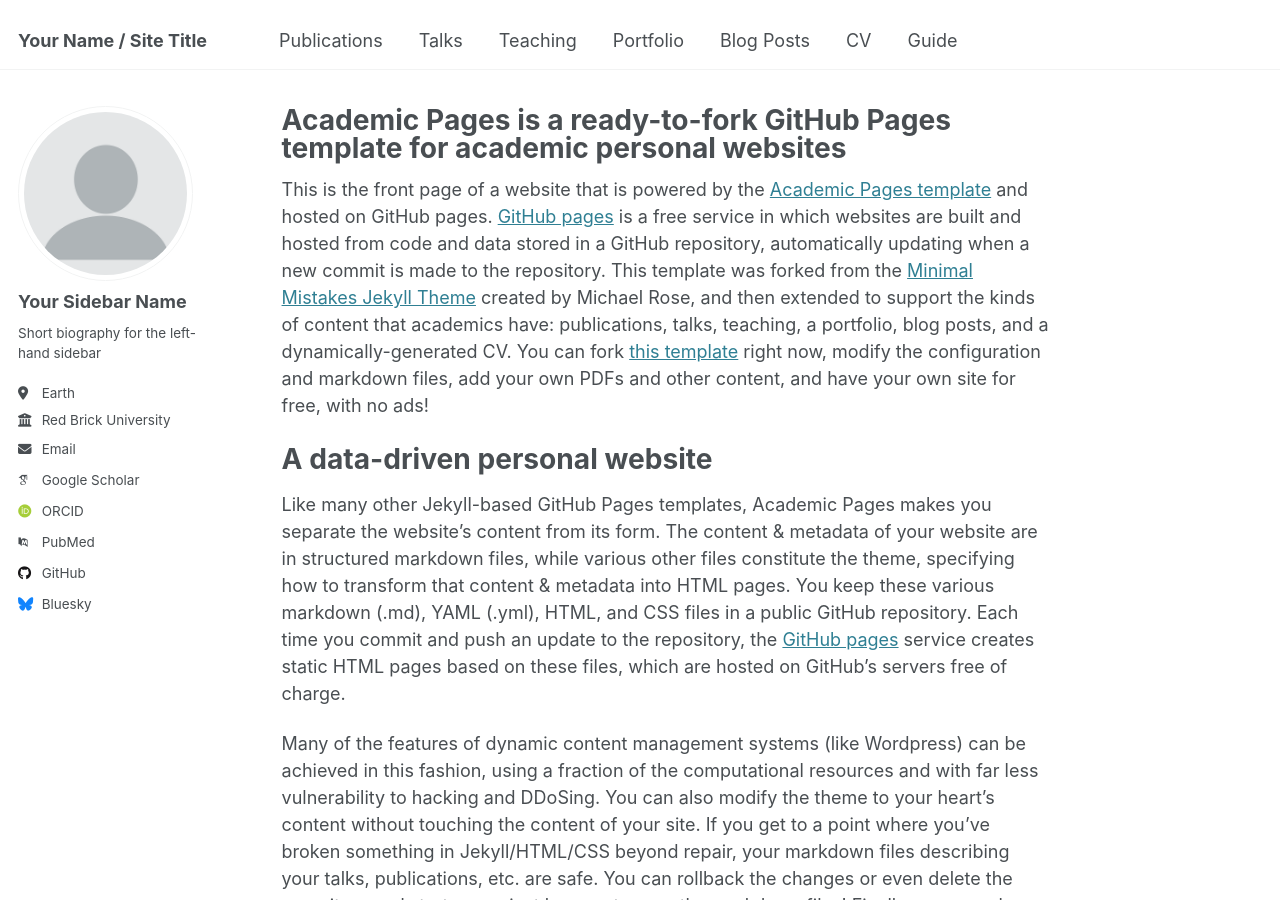
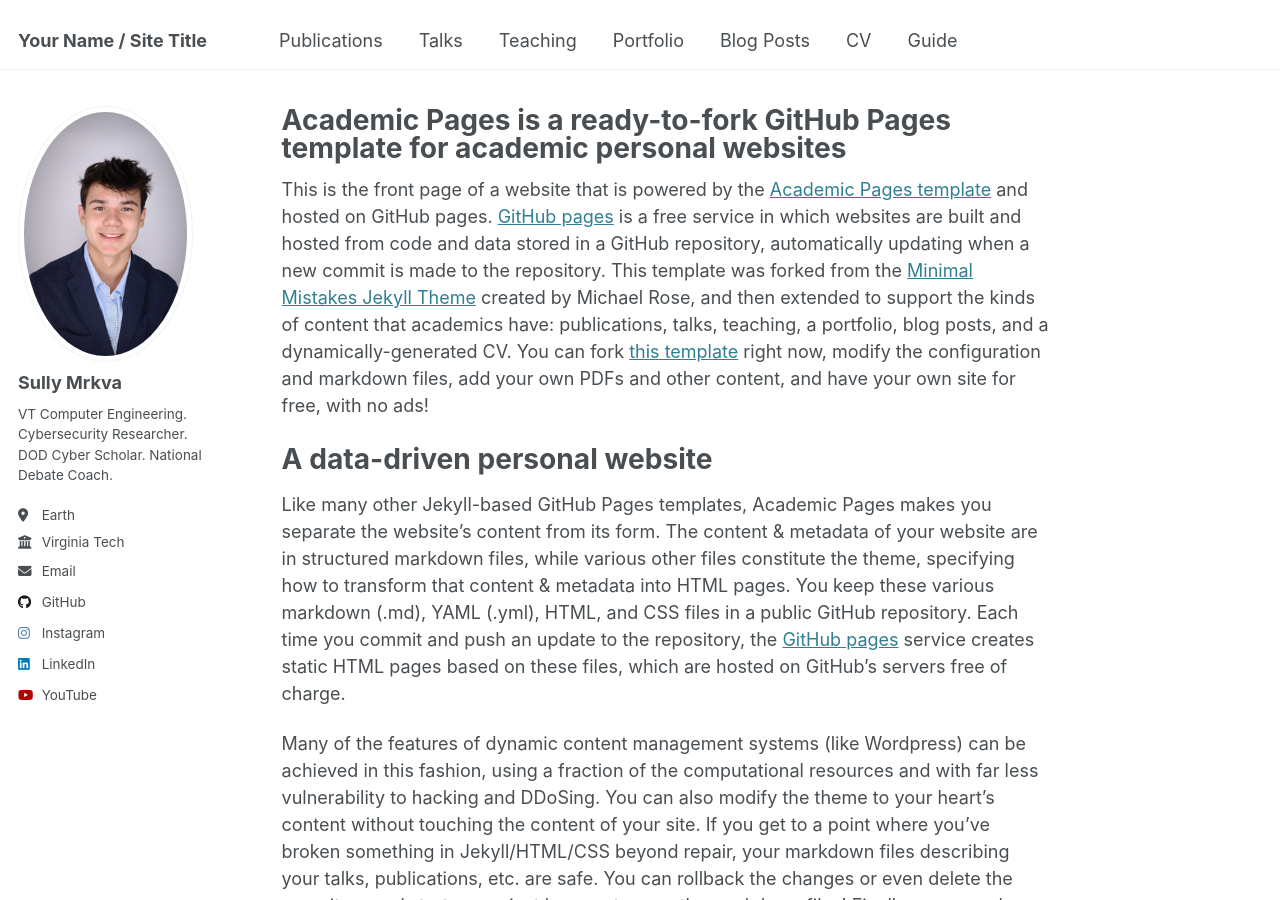
Before and after one commit to SullyM30/SullyM30.github.io, a Jekyll site: the page built from _pages/about.md, in a window 1280 px wide and 900 px high. Built offline with Jekyll 4.4.1, drawn with Linux system fonts in a browser that asks for light colours; some web fonts are replaced.

Commit message:
Iteration 1 of website editing

```diff
--- a/_config.yml
+++ b/_config.yml
@@ -22,22 +22,22 @@ repository               : "academicpages/academicpages.github.io"
 #               Additional customization can be done by editing /_includes/author-profile.html
 author:
   # Biographic information
-  avatar           : "profile.png"
-  name             : "Your Sidebar Name"
+  avatar           : "Professional Headshot.jpg"
+  name             : "Sully Mrkva"
   pronouns         : # example: "she/her"
-  bio              : "Short biography for the left-hand sidebar"
+  bio              : "VT Computer Engineering. Cybersecurity Researcher. DOD Cyber Scholar. National Debate Coach."
   location         : "Earth"
-  employer         : "Red Brick University"
+  employer         : "Virginia Tech"
   uri              : # URL
-  email            : "none@example.org"
+  email            : "sullym@vt.edu"
 
   # Academic websites
   arxiv            : # URL - Update with the correct link to your profile
-  googlescholar    : "https://scholar.google.com/citations?user=PS_CX0AAAAAJ"
+  googlescholar    : # URL
   impactstory      : # URL
-  orcid            : "http://orcid.org/yourorcidurl"
+  orcid            : # URL
   semantic         : # URL
-  pubmed           : "https://www.ncbi.nlm.nih.gov/pubmed/?term=john+snow"
+  pubmed           : # URL
   researchgate     : # URL
   scopus           : # URL
 
@@ -45,21 +45,21 @@ author:
   bitbucket        : # Username - Update with your username on the site
   codepen          : # Username
   dribbble         : # Username
-  github           : "academicpages"
+  github           : "SullyM30"
   kaggle           : # Username
   stackoverflow    : # User number or user number and name (i.e., use "1" or "1/jeff-atwood")
 
   # Social media
-  bluesky          : "bsky.app" # Replace this with you Bluesky username
+  bluesky          : # Username
   facebook         : # Username
   flickr           : # Username
   foursquare       : # Username
   goodreads        : # Username
   google_plus      : # Username
   keybase          : # Username
-  instagram        : # Username
+  instagram        : "EngineeringMadeShort"
   lastfm           : # Username
-  linkedin         : # Username
+  linkedin         : "Sully Mrkva"
   mastodon         : # URL
   medium           : # URL
   pinterest        : # Username
@@ -72,7 +72,7 @@ author:
   weibo            : # Username
   wikipedia        : # Username
   xing             : # Username
-  youtube          : # Username
+  youtube          : "EngineeringMadeShort"
   zhihu            : # Username
 
 # Publication Category - The following the list of publication categories and their headings
--- a/_data/authors.yml
+++ b/_data/authors.yml
@@ -1,9 +1,9 @@
 # Authors
 
 Name Name:
-  name        : "Name Name"
+  name        : "Sully Mrkva"
   uri         : "http://name.com"
-  email       : "name@name.com"
+  email       : "sullym@vt.edu"
   bio         : "This is the first name."
   avatar      : "bio-photo-2.jpg"
   twitter     : "name"
```
Also changed, not shown: images/Professional Headshot.jpg (added).
